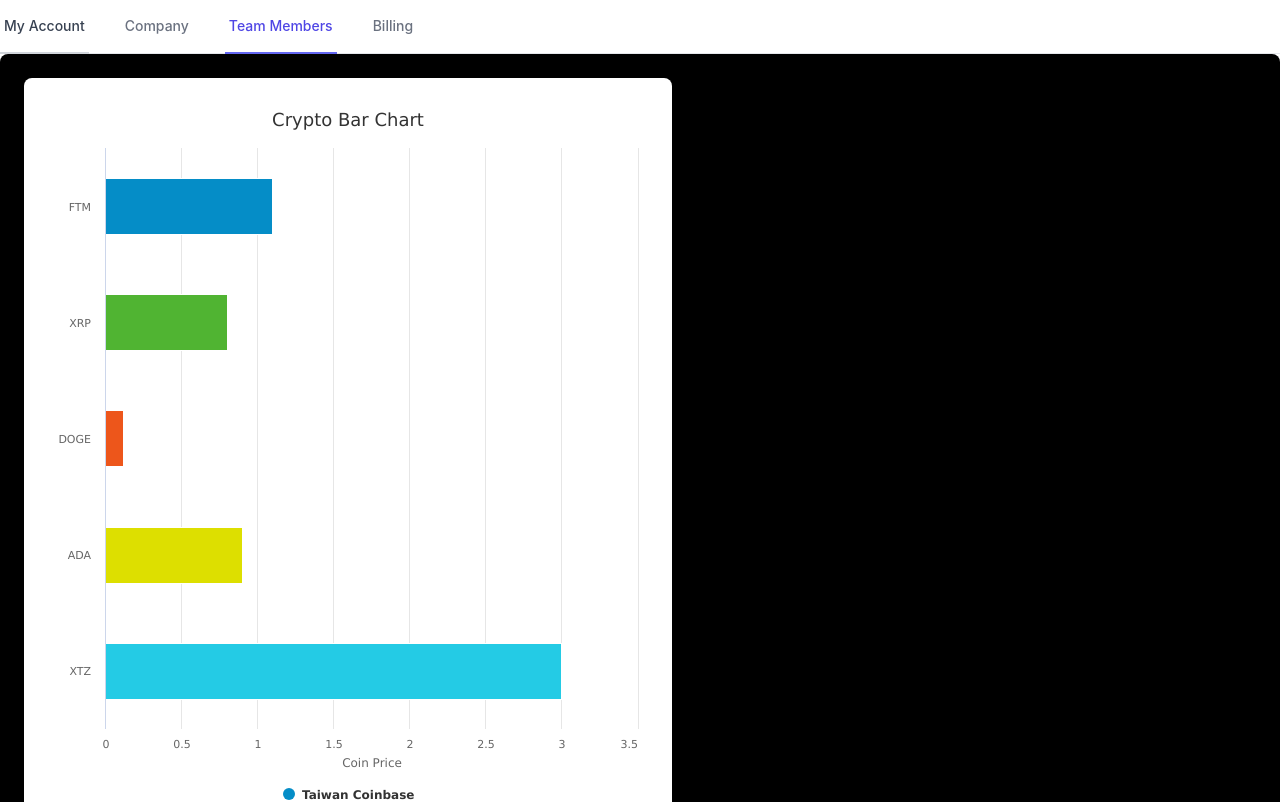
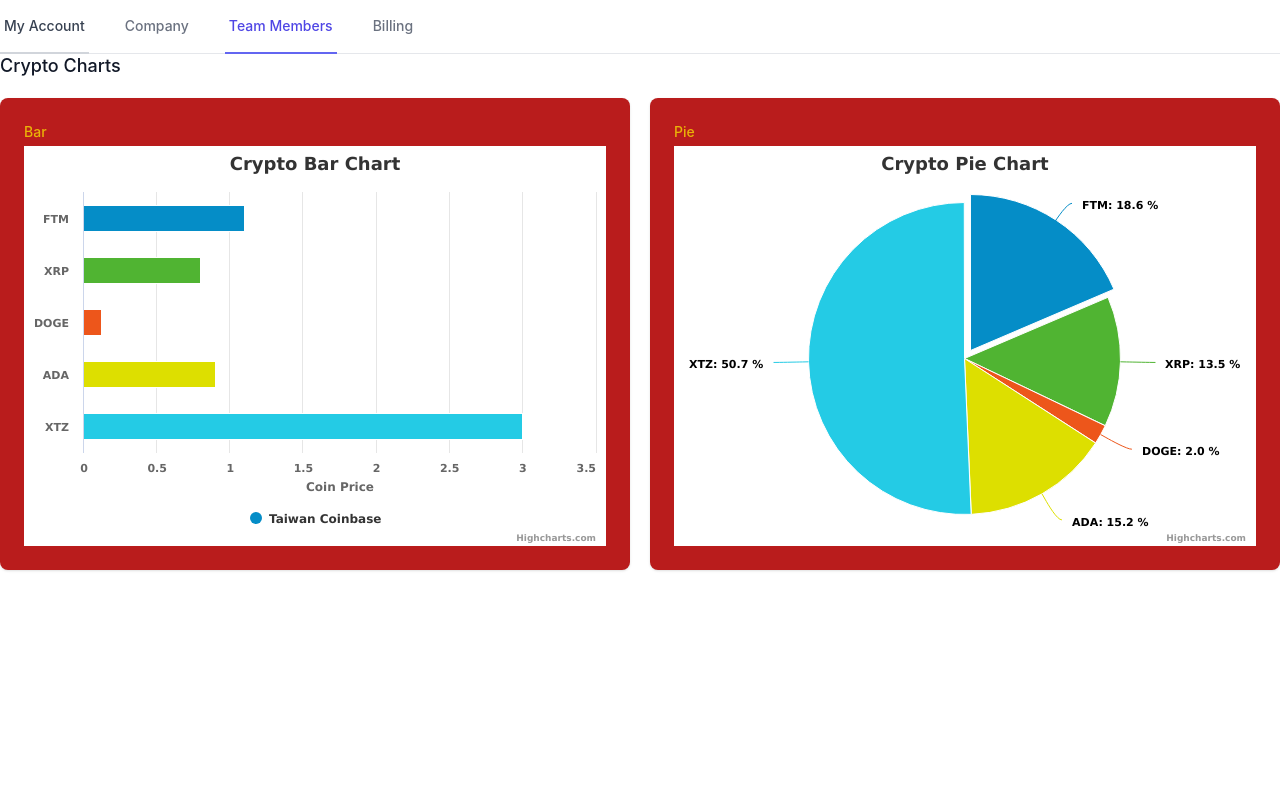
Before and after one commit to hawk198723/coinbase, a React (Create React App) app: page / in a window 1280 px wide. Shown: the top 802 px of the page. Built offline with nearby package versions, Linux system fonts and the light colour scheme.

Commit message:
added map and changed height

```diff
--- a/src/App.js
+++ b/src/App.js
@@ -15,7 +15,7 @@ const dataObject = {
 const barOptions = {
   chart: {
     type: "areaspline",
-    height: 720,
+    height: 400,
   },
   title: {
     text: "Crypto Bar Chart",
@@ -111,15 +111,39 @@ const donutOptions = {
   ],
 };
 
+const graphs = [
+  { name: 'Bar', chart:  <HighchartsReact
+  highcharts={Highcharts}
+  options={barOptions}
+  containerProps={{ style: { height: "50%", weight: "50%" } }}
+/> },
+  { name: 'Pie', chart: <HighchartsReact
+  highcharts={Highcharts}
+  options={donutOptions}
+  containerProps={{ style: { height: "50%", weight: "50%" } }}
+/> },
+]
+
 const App = () => (
   <>
     <NavBar />
-    <div className="h-full grid-cols-3 gap-4 content-start px-6 pt-6 bg-black rounded-lg shadow-card flex flex-wrap">
+    <div>
+      <h3 className="text-lg leading-6 font-medium text-gray-900 justify-center">Crypto Charts</h3>
+      <dl className="mt-5 grid grid-cols-1 gap-5 sm:grid-cols-2">
+        {graphs.map((item) => (
+          <div key={item.name} className="px-4 py-5 shadow-card bg-red-700 shadow rounded-lg overflow-hidden sm:p-6">
+            <dt className="text-sm font-medium text-yellow-500 truncate">{item.name}</dt>
+            <dd className="mt-1 text-3xl font-semibold text-gray-900">{item.chart}</dd>
+          </div>
+        ))}
+      </dl>
+    </div>
+    {/* <div className="h-full grid-cols-3 gap-4 content-start px-6 pt-6 bg-black rounded-lg shadow-card flex flex-wrap">
       <div className="pt-6 h-full justify-center px-2 py-2 bg-white rounded-lg shadow-card sm:px-6">
         <HighchartsReact
           highcharts={Highcharts}
           options={barOptions}
-          containerProps={{ style: { height: "50%", weight: "50%" } }}
+          containerProps={{ style: { height: "100%", weight: "50%" } }}
         />
       </div>
 
@@ -127,10 +151,10 @@ const App = () => (
         <HighchartsReact
           highcharts={Highcharts}
           options={donutOptions}
-          containerProps={{ style: { height: "50%", weight: "50%" } }}
+          containerProps={{ style: { height: "100%", weight: "50%" } }}
         />
       </div>
-    </div>
+    </div> */}
   </>
 );
 
```
